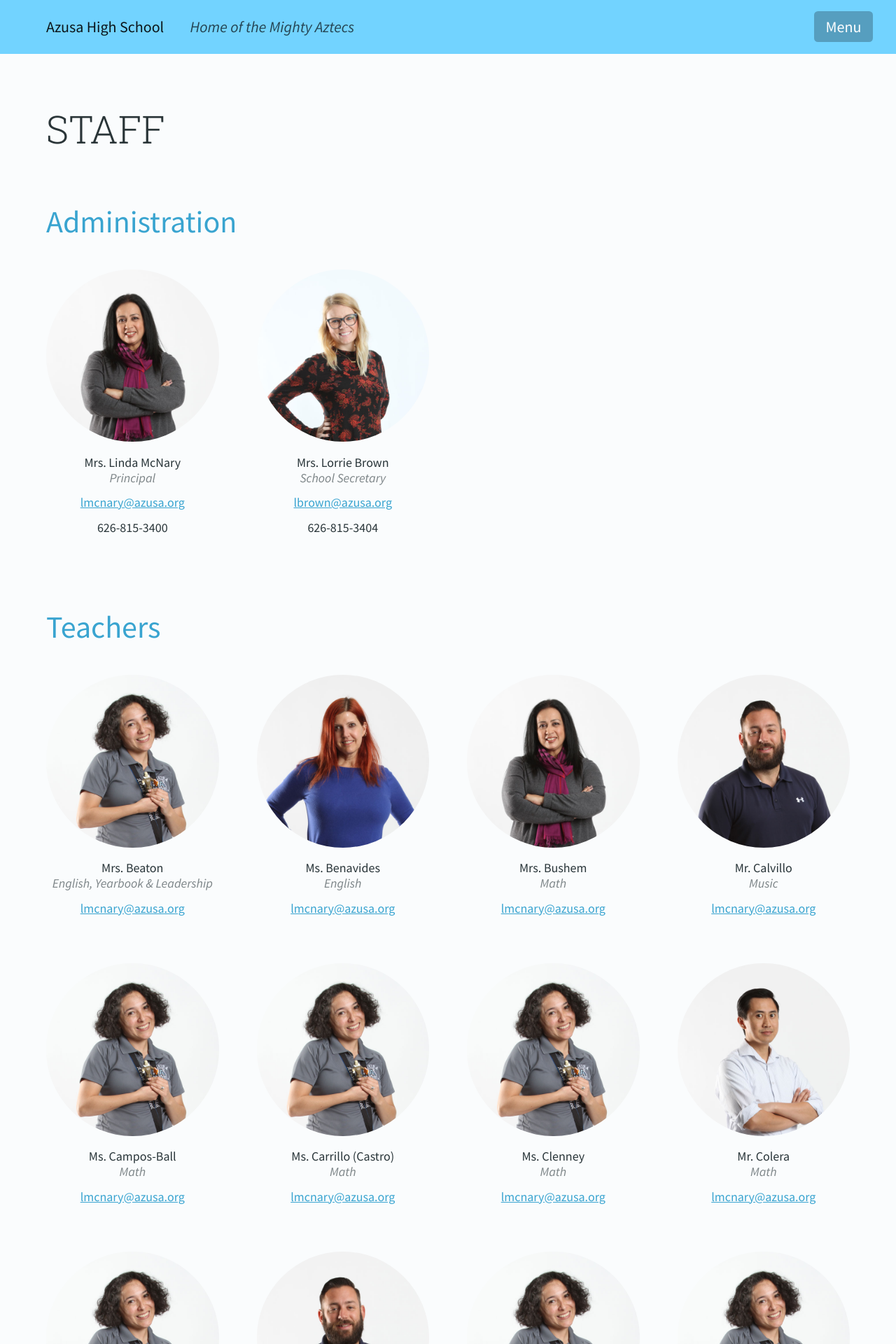
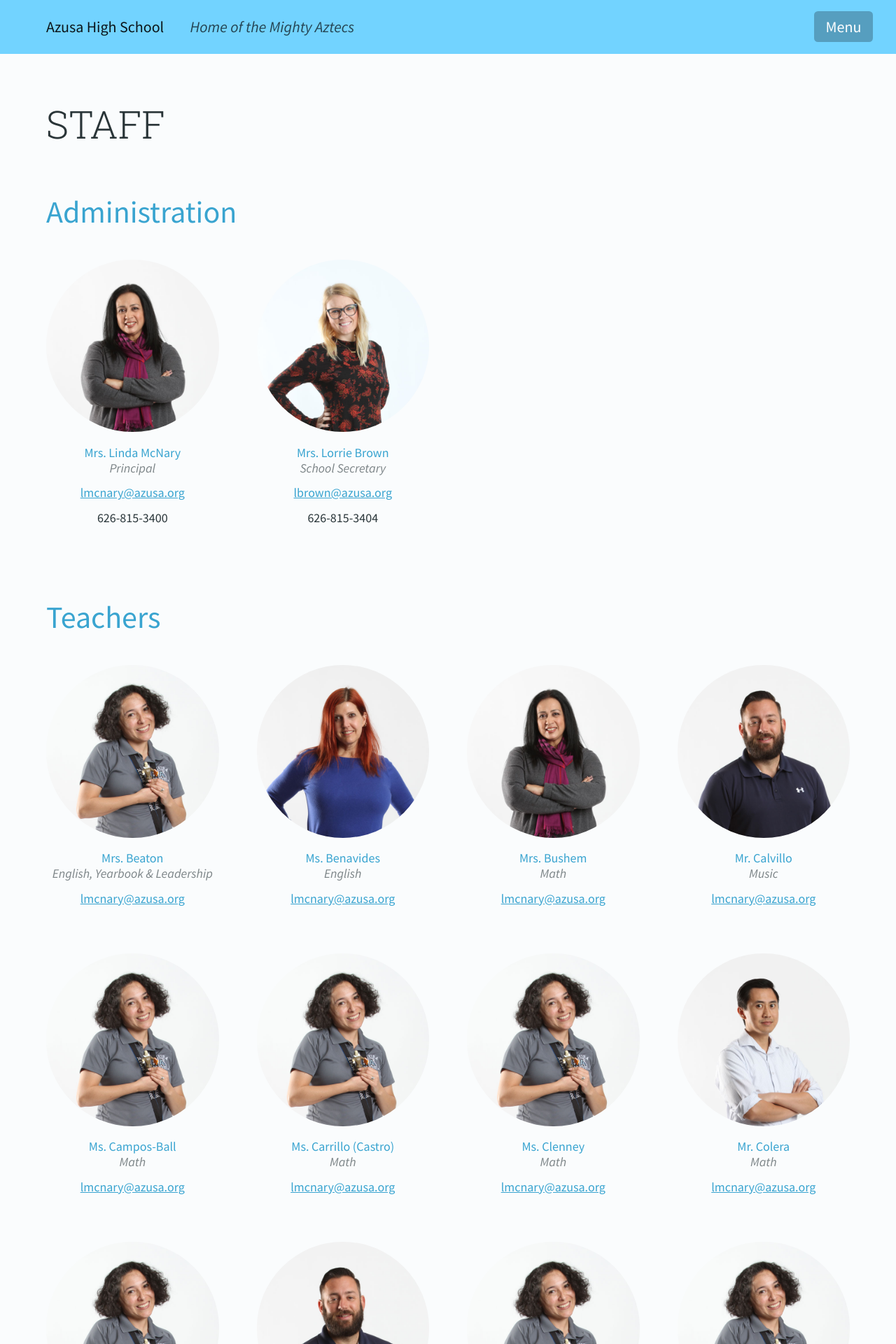
Before and after one commit to jimthoburn/azusa, a Jekyll site: the page built from staff.markdown, in a window 1280 px wide. Shown: the top 1920 px of the page at 70% size. Built offline with Jekyll 4.4.1, drawn with Linux system fonts in a browser that asks for light colours.

Commit message:
Make headlines look nicer.

```diff
--- a/css/shared.css
+++ b/css/shared.css
@@ -56,7 +56,7 @@
     margin-bottom: 0.75em;
 
     /* Limit line lengths, for readability. */
-    max-width: 40rem;
+    max-width: 40em;
     /*
     margin-left: auto;
     margin-right: auto;
@@ -83,6 +83,7 @@
 
   h1 {
     font-size: 2.5em;
+    line-height: 1.25;
     margin-top: 0.6em;
     margin-bottom: 0.3em;
   }
@@ -94,7 +95,7 @@
     margin-bottom: 0.375em;
   }
 
-  main h2 {
+  main h2, main h3, main h4 {
     color: rgb(57, 164, 208);
   }
 
@@ -116,13 +117,14 @@
     margin-bottom: 0.6em;
   }
 
-  h5, h6 {
-    font-size: 1em;
-    font-style: italic;
+  h5 {
+    font-size: inherit;
+    font-weight: bold;
   }
 
   h6 {
-    font-weight: normal;
+    font-size: inherit;
+    font-style: italic;
   }
 
   /* =Layout
```
Also changed, not shown: _css/type.css (+8 -6 lines), 1 other file.
